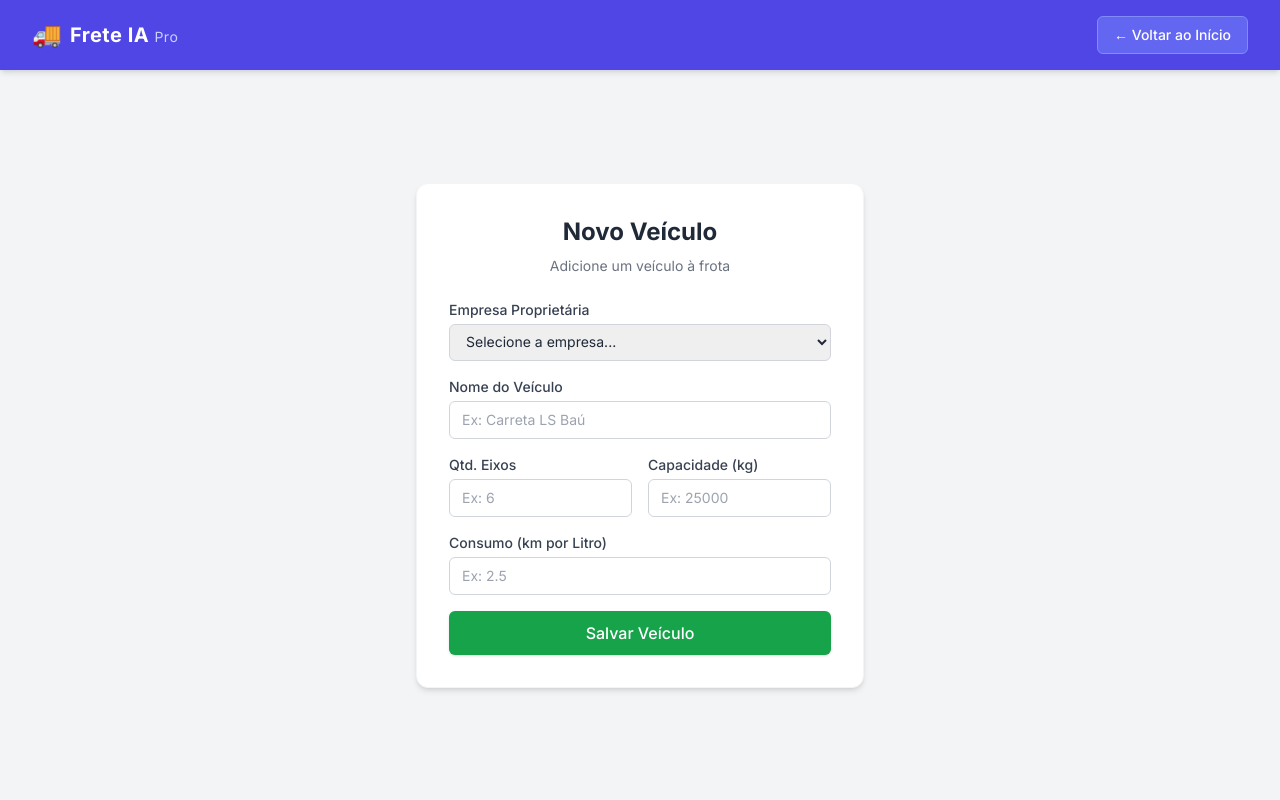
After one commit to vsfrancisco/frete-ia, a FastAPI app: template templates/cadastro_veiculo.html in a window 1280 px wide. The commit adds this page. Run offline with FastAPI, Linux system fonts and the light colour scheme; the template is opened without the code that fills it, so the values that code supplies are empty; parts of the project's set-up code (start-up, migrations or seed data) failed here and were passed over; some libraries are stand-ins or nearby versions.

Commit message:
Cadastro de veiculos por transportadora

```diff
--- a/app/main.py
+++ b/app/main.py
@@ -58,7 +58,7 @@ def criar_veiculo(dados: VeiculoCreate, db: Session = Depends(get_db)):
 def listar_veiculos_transp(transportadora_id: int, db: Session = Depends(get_db)):
     return crud.listar_veiculos_por_transportadora(db, transportadora_id)
 
-# Adicione esta rota no app/main.py (logo abaixo da rota principal '/')
+
 @app.get("/cadastro-transportadora")
 def tela_cadastro(request: Request):
     return templates.TemplateResponse("cadastro.html", {"request": request})
@@ -69,3 +69,17 @@ def criar_transportadora_endpoint(
     db: Session = Depends(get_db)
 ):
     return crud.criar_transportadora(db=db, dados=dados)
+
+# Rota para abrir a tela HTML de veículos
+@app.get("/cadastro-veiculo")
+def tela_cadastro_veiculo(request: Request):
+    return templates.TemplateResponse("cadastro_veiculo.html", {"request": request})
+
+# Rota para salvar o veículo no banco de dados
+@app.post("/veiculos/")
+def criar_veiculo_endpoint(
+    dados: VeiculoCreate = Body(...),
+    db: Session = Depends(get_db)
+):
+    # Chamando exatamente com 'dados=dados' como está no seu crud.py!
+    return crud.criar_veiculo(db=db, dados=dados)
--- /dev/null
+++ b/templates/cadastro_veiculo.html
@@ -0,0 +1,136 @@
+<!DOCTYPE html>
+<html lang="pt-BR">
+<head>
+    <meta charset="UTF-8">
+    <meta name="viewport" content="width=device-width, initial-scale=1.0">
+    <title>Cadastrar Veículo - Frete IA</title>
+    <script src="https://cdn.tailwindcss.com"></script>
+    <link href="https://fonts.googleapis.com/css2?family=Inter:wght@400;500;600;700&display=swap" rel="stylesheet">
+    <style>body { font-family: 'Inter', sans-serif; background-color: #f3f4f6; }</style>
+</head>
+<body class="text-gray-800 h-screen flex flex-col">
+
+    <header class="bg-indigo-600 shadow-md">
+        <div class="max-w-7xl mx-auto px-4 sm:px-6 lg:px-8 py-4 flex items-center justify-between">
+            <a href="/" class="flex items-center gap-2 hover:opacity-80 transition">
+                <span class="text-2xl text-white">🚚</span>
+                <h1 class="text-xl font-bold text-white tracking-wide">Frete IA <span class="text-indigo-200 text-sm font-normal">Pro</span></h1>
+            </a>
+            <a href="/" class="text-white text-sm bg-indigo-500 hover:bg-indigo-400 px-4 py-2 rounded-md transition font-medium border border-indigo-400">
+                &larr; Voltar ao Início
+            </a>
+        </div>
+    </header>
+
+    <main class="flex-grow flex items-center justify-center px-4 py-8">
+        <div class="w-full max-w-md bg-white rounded-xl shadow-md border border-gray-100 p-8">
+            <h2 class="text-2xl font-bold text-gray-800 mb-2 text-center">Novo Veículo</h2>
+            <p class="text-sm text-gray-500 mb-6 text-center">Adicione um veículo à frota</p>
+
+            <form id="form-veiculo" class="space-y-4">
+
+                <div>
+                    <label class="block text-sm font-medium text-gray-700 mb-1">Empresa Proprietária</label>
+                    <select id="transportadora_id" required class="w-full border border-gray-300 rounded-md py-2 px-3 focus:ring-2 focus:ring-indigo-500 sm:text-sm">
+                        <option value="">Carregando...</option>
+                    </select>
+                </div>
+
+                <div>
+                    <label class="block text-sm font-medium text-gray-700 mb-1">Nome do Veículo</label>
+                    <input type="text" id="nome" required placeholder="Ex: Carreta LS Baú" class="w-full border border-gray-300 rounded-md py-2 px-3 focus:ring-2 focus:ring-indigo-500 sm:text-sm">
+                </div>
+
+                <div class="grid grid-cols-2 gap-4">
+                    <div>
+                        <label class="block text-sm font-medium text-gray-700 mb-1">Qtd. Eixos</label>
+                        <input type="number" id="eixos" required min="2" max="9" placeholder="Ex: 6" class="w-full border border-gray-300 rounded-md py-2 px-3 focus:ring-2 focus:ring-indigo-500 sm:text-sm">
+                    </div>
+                    <div>
+                        <label class="block text-sm font-medium text-gray-700 mb-1">Capacidade (kg)</label>
+                        <input type="number" id="capacidade" required min="100" placeholder="Ex: 25000" class="w-full border border-gray-300 rounded-md py-2 px-3 focus:ring-2 focus:ring-indigo-500 sm:text-sm">
+                    </div>
+                </div>
+
+                <div>
+                    <label class="block text-sm font-medium text-gray-700 mb-1">Consumo (km por Litro)</label>
+                    <input type="number" id="consumo" step="0.1" required placeholder="Ex: 2.5" class="w-full border border-gray-300 rounded-md py-2 px-3 focus:ring-2 focus:ring-indigo-500 sm:text-sm">
+                </div>
+
+                <button type="submit" id="btn-salvar" class="w-full mt-6 bg-green-600 hover:bg-green-700 text-white font-medium py-2.5 px-4 rounded-md shadow transition">
+                    Salvar Veículo
+                </button>
+            </form>
+
+            <div id="msg-sucesso" class="hidden mt-4 p-3 bg-green-50 border border-green-200 text-green-700 rounded-md text-sm text-center font-medium">
+                Veículo cadastrado na frota com sucesso!
+            </div>
+        </div>
+    </main>
+
+    <script>
+        // Carrega as transportadoras no select logo que a página abre
+        window.addEventListener('DOMContentLoaded', async () => {
+            const select = document.getElementById('transportadora_id');
+            try {
+                const res = await fetch('/transportadoras');
+                const transps = await res.json();
+                select.innerHTML = '<option value="">Selecione a empresa...</option>';
+                transps.forEach(t => {
+                    select.innerHTML += `<option value="${t.id}">${t.nome}</option>`;
+                });
+            } catch (e) {
+                select.innerHTML = '<option value="">Erro ao carregar</option>';
+            }
+        });
+
+        // Evento de salvar o veículo
+        document.getElementById('form-veiculo').onsubmit = async (e) => {
+            e.preventDefault();
+            const btn = document.getElementById('btn-salvar');
+            btn.disabled = true;
+            btn.innerText = "Salvando...";
+
+            const dados = {
+                transportadora_id: parseInt(document.getElementById('transportadora_id').value),
+                nome: document.getElementById('nome').value,
+                eixos: parseInt(document.getElementById('eixos').value),
+                capacidade_kg: parseFloat(document.getElementById('capacidade').value),
+                consumo_km_l: parseFloat(document.getElementById('consumo').value)
+            };
+
+            try {
+                const res = await fetch('/veiculos/', {
+                    method: 'POST',
+                    headers: { 'Content-Type': 'application/json' },
+                    body: JSON.stringify(dados)
+                });
+
+                if (!res.ok) {
+                    const err = await res.json();
+                    alert("Erro do servidor:\n" + JSON.stringify(err.detail));
+                    throw new Error("Falha na API");
+                }
+
+                document.getElementById('msg-sucesso').classList.remove('hidden');
+
+                // Limpa os campos, MAS mantém a transportadora selecionada (ajuda a cadastrar vários caminhões rápidos)
+                document.getElementById('nome').value = '';
+                document.getElementById('eixos').value = '';
+                document.getElementById('capacidade').value = '';
+                document.getElementById('consumo').value = '';
+
+                setTimeout(() => {
+                    document.getElementById('msg-sucesso').classList.add('hidden');
+                }, 3000);
+
+            } catch (error) {
+                console.error(error);
+            } finally {
+                btn.disabled = false;
+                btn.innerText = "Salvar Veículo";
+            }
+        };
+    </script>
+</body>
+</html>
--- a/templates/index.html
+++ b/templates/index.html
@@ -29,7 +29,11 @@
                 <svg class="w-4 h-4" fill="none" stroke="currentColor" viewBox="0 0 24 24"><path stroke-linecap="round" stroke-linejoin="round" stroke-width="2" d="M12 4v16m8-8H4"></path></svg>
                 Nova Transportadora
             </a>
+            <a href="/cadastro-veiculo" class="text-white text-sm bg-indigo-500 hover:bg-indigo-400 px-4 py-2 rounded-md transition font-medium border border-indigo-400 shadow-sm flex items-center gap-2">
+                    + Veículo
+                </a>
         </div>
+
     </header>
 
 
```
